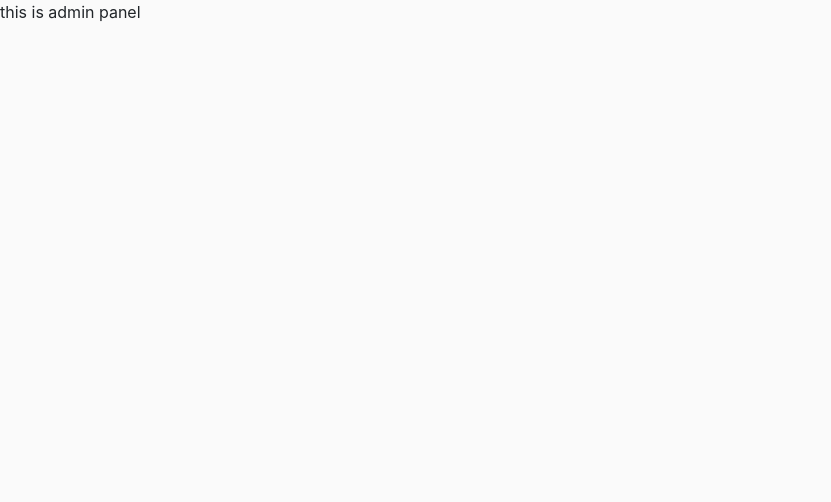
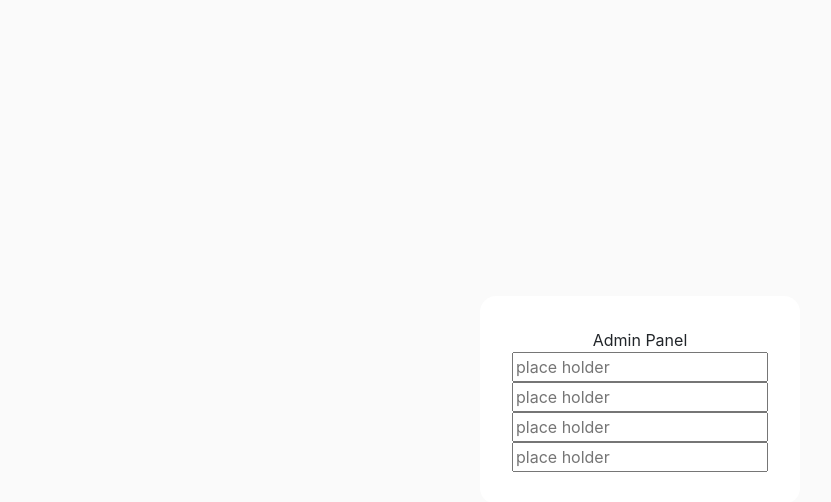
Before and after one commit to TowhidAust/onlineProductSellingApp, a React (Create React App) app: page /Admin in a window 1280 px wide. Shown: the top 502 px of the page, without its empty margins (0-831 px from the left). Built offline with nearby package versions, Linux system fonts and the light colour scheme.

Commit message:
admin css html updated

```diff
--- a/src/components/AdminPanel/admin.css
+++ b/src/components/AdminPanel/admin.css
@@ -0,0 +1,15 @@
+.adminPanel{
+    display: flex;
+    justify-content: center;
+    align-items: center;
+    height: 100vh;
+}
+.adminPanel .adminInner{
+    background-color: #ffffff;
+    padding: 2em;
+    border-radius: 1em;
+    display: flex;
+    justify-content: center;
+    align-items: center;
+    flex-direction: column;
+}
--- a/src/components/AdminPanel/index.js
+++ b/src/components/AdminPanel/index.js
@@ -5,7 +5,15 @@ export default class Admin extends Component {
     render() {
         return (
             <>
-                <div>this is admin panel</div>
+                <section className="adminPanel">
+                    <div className="adminInner">
+                        <div>Admin Panel</div>
+                        <input type="text" placeholder="place holder"/>
+                        <input type="text" placeholder="place holder"/>
+                        <input type="text" placeholder="place holder"/>
+                        <input type="text" placeholder="place holder"/>
+                    </div>
+                </section>
             </>
         )
     }
--- a/src/components/CartPage/index.js
+++ b/src/components/CartPage/index.js
@@ -300,7 +300,7 @@ export default class CartPage extends Component {
 
                             <hr/>
                             <div className="promoCode">
-                                <span className="promoCodeErrorMsg">{ this.state.errorMessage}</span>
+                                <div className="promoCodeErrorMsg">{ this.state.errorMessage}</div>
                                 <input onChange={(e)=>this.promocodeInputOnchangeHandler(e)} type="text" placeholder="Promo eg: ABCD" />
                                 <button onClick={(e)=>this.applyPromoCodeClickHandler(e)}>Apply</button>
                             </div>
```
